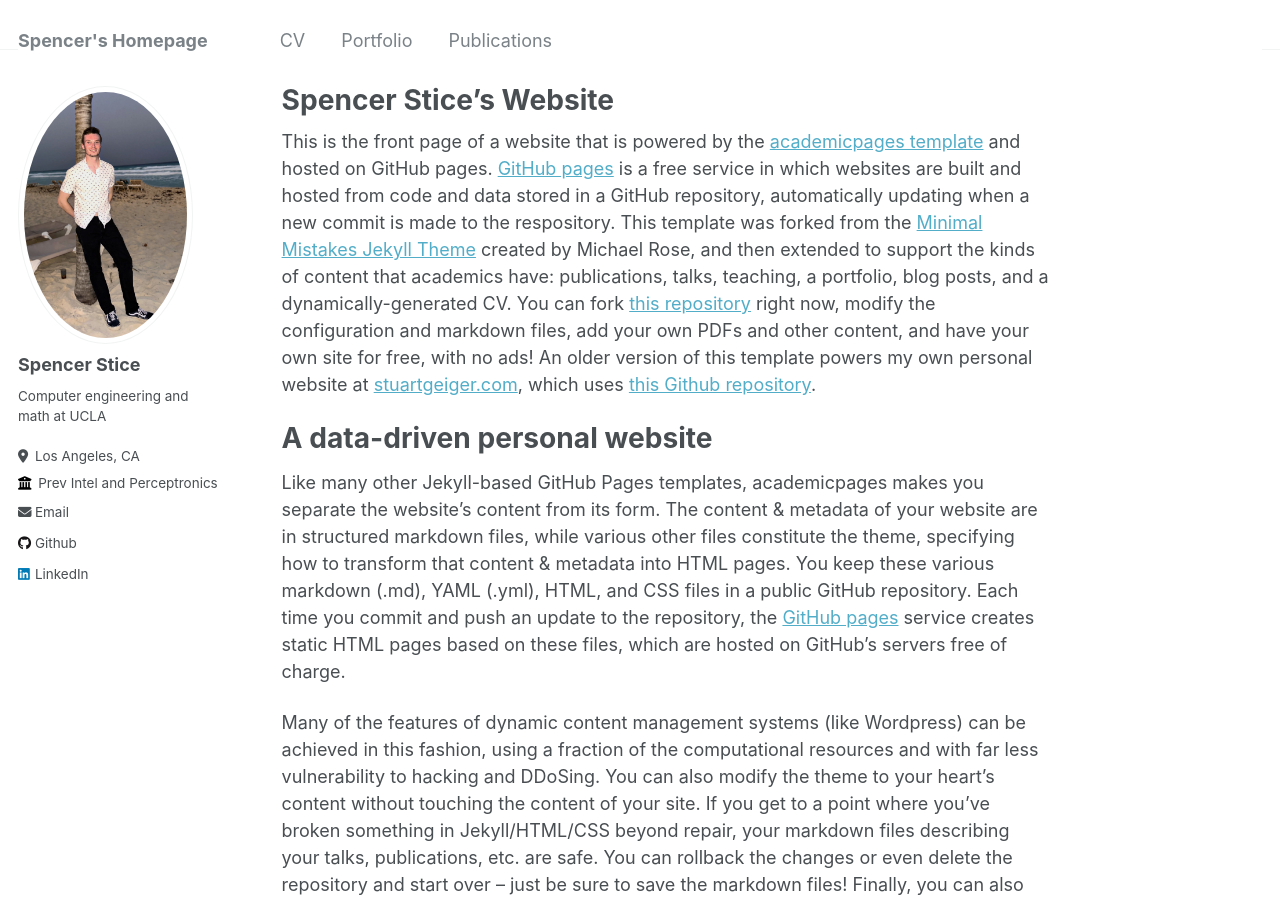
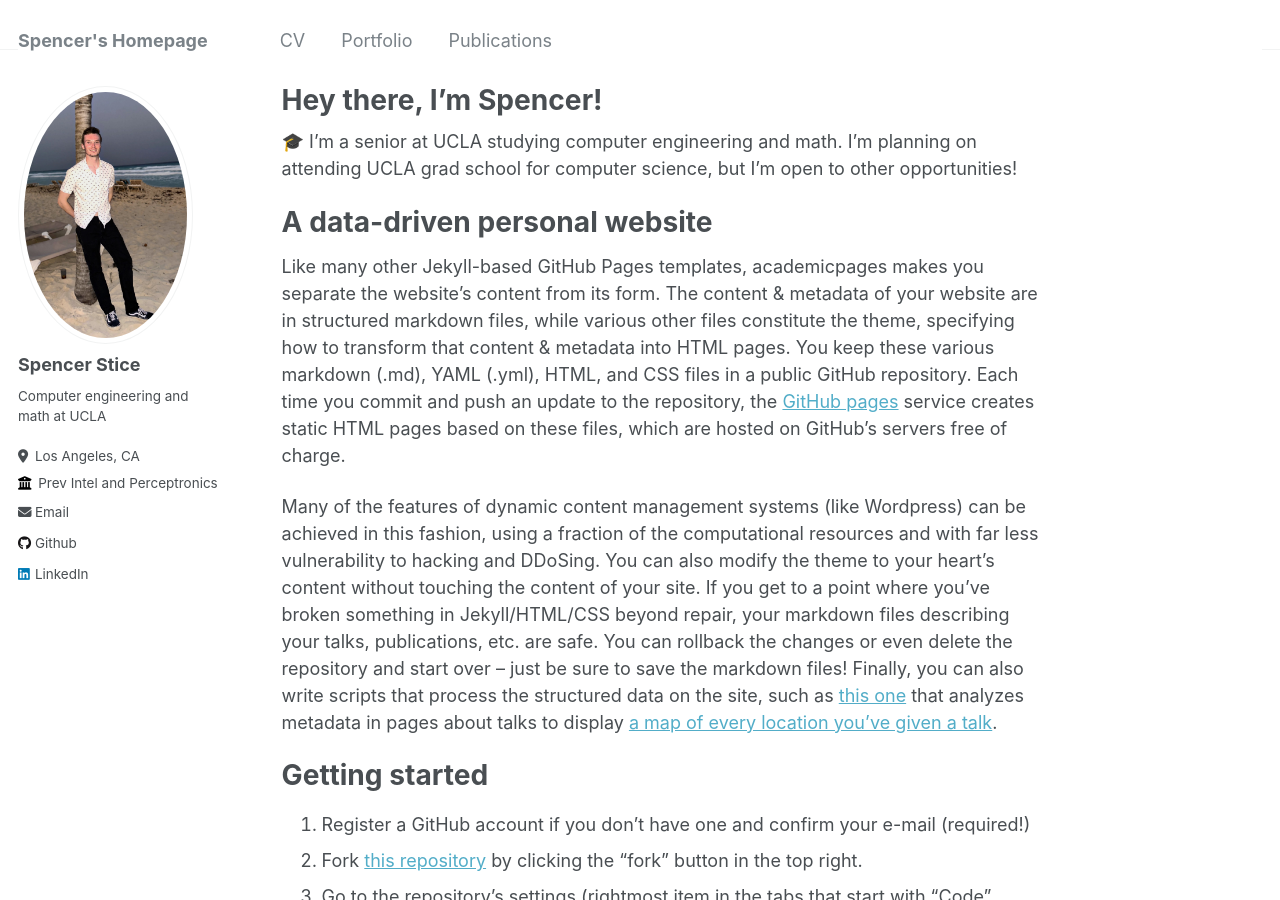
Before and after one commit to Spencer-Stice/Spencer-Stice.github.io, a Jekyll site: the page built from _pages/about.md, in a window 1280 px wide and 900 px high. Built offline with Jekyll 4.4.1, drawn with Linux system fonts in a browser that asks for light colours.

Commit message:
another one

```diff
--- a/_pages/about.md
+++ b/_pages/about.md
@@ -1,13 +1,13 @@
 ---
 permalink: /
-title: "Spencer Stice's Website"
+title: "Hey there, I'm Spencer!"
 author_profile: true
 redirect_from:
   - /about/
   - /about.html
 ---
 
-This is the front page of a website that is powered by the [academicpages template](https://github.com/academicpages/academicpages.github.io) and hosted on GitHub pages. [GitHub pages](https://pages.github.com) is a free service in which websites are built and hosted from code and data stored in a GitHub repository, automatically updating when a new commit is made to the respository. This template was forked from the [Minimal Mistakes Jekyll Theme](https://mmistakes.github.io/minimal-mistakes/) created by Michael Rose, and then extended to support the kinds of content that academics have: publications, talks, teaching, a portfolio, blog posts, and a dynamically-generated CV. You can fork [this repository](https://github.com/academicpages/academicpages.github.io) right now, modify the configuration and markdown files, add your own PDFs and other content, and have your own site for free, with no ads! An older version of this template powers my own personal website at [stuartgeiger.com](http://stuartgeiger.com), which uses [this Github repository](https://github.com/staeiou/staeiou.github.io).
+🎓 I'm a senior at UCLA studying computer engineering and math. I'm planning on attending UCLA grad school for computer science, but I'm open to other opportunities!
 
 A data-driven personal website
 ======
```
